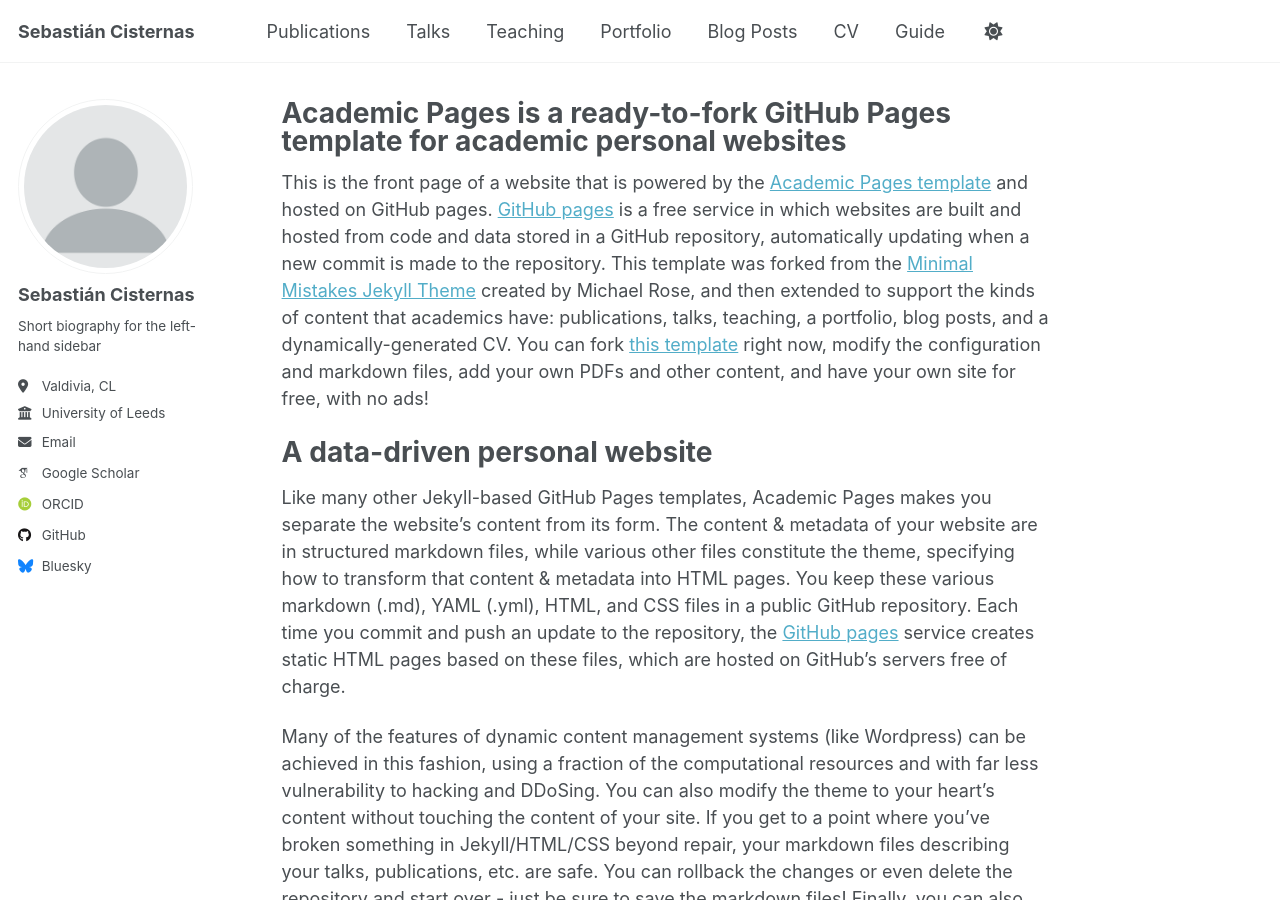
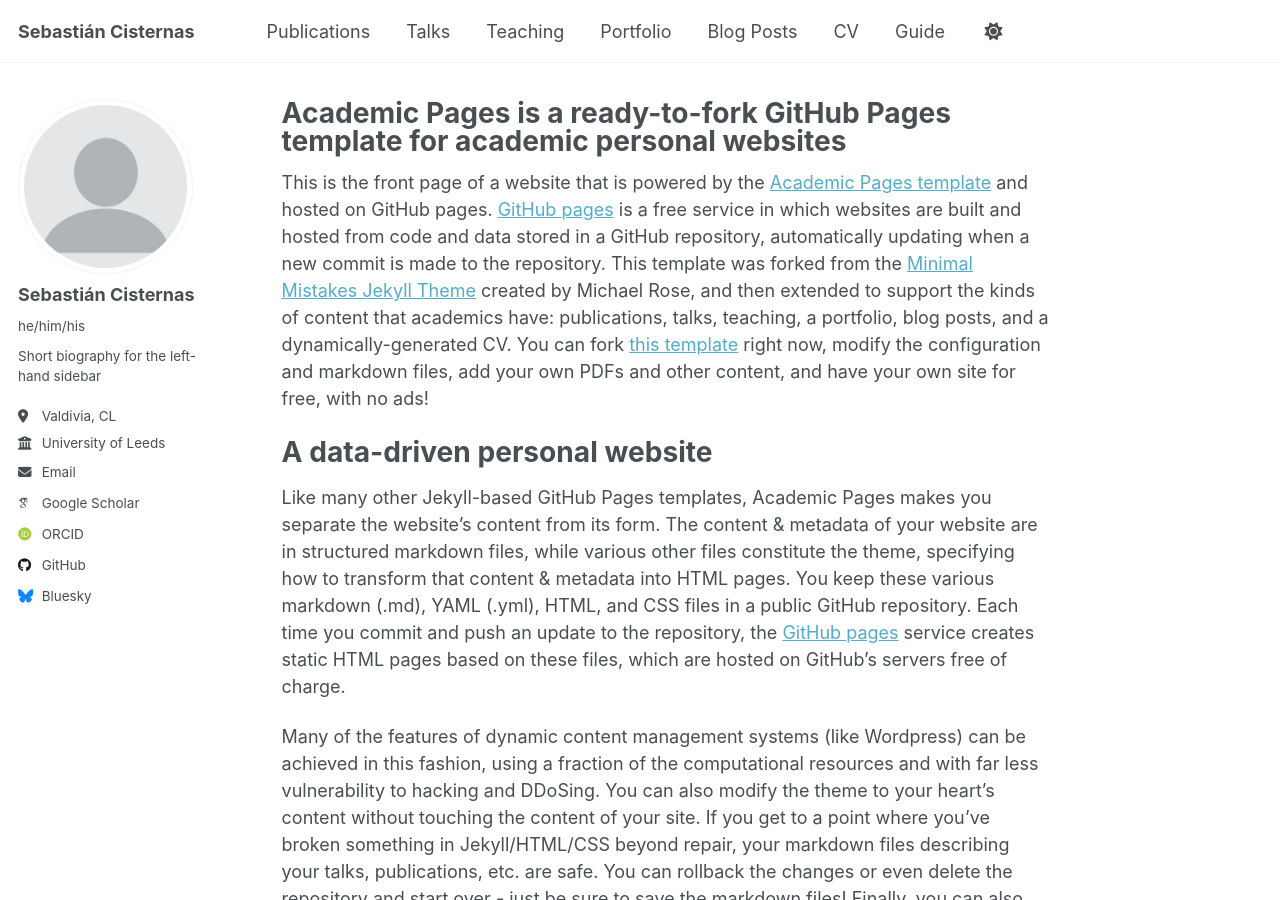
Before and after one commit to scisternas/scisternas.github.io, a Jekyll site: the page built from _pages/about.md, in a window 1280 px wide and 900 px high. Built offline with Jekyll 4.4.1, drawn with Linux system fonts in a browser that asks for light colours; some web fonts are replaced.

Commit message:
Update _config.yml

```diff
--- a/_config.yml
+++ b/_config.yml
@@ -24,7 +24,7 @@ author:
   # Biographic information
   avatar           : "profile.png"
   name             : "Sebastián Cisternas"
-  pronouns         : # example: "she/her"
+  pronouns         : "he/him/his"
   bio              : "Short biography for the left-hand sidebar"
   location         : "Valdivia, CL"
   employer         : "University of Leeds"
```
